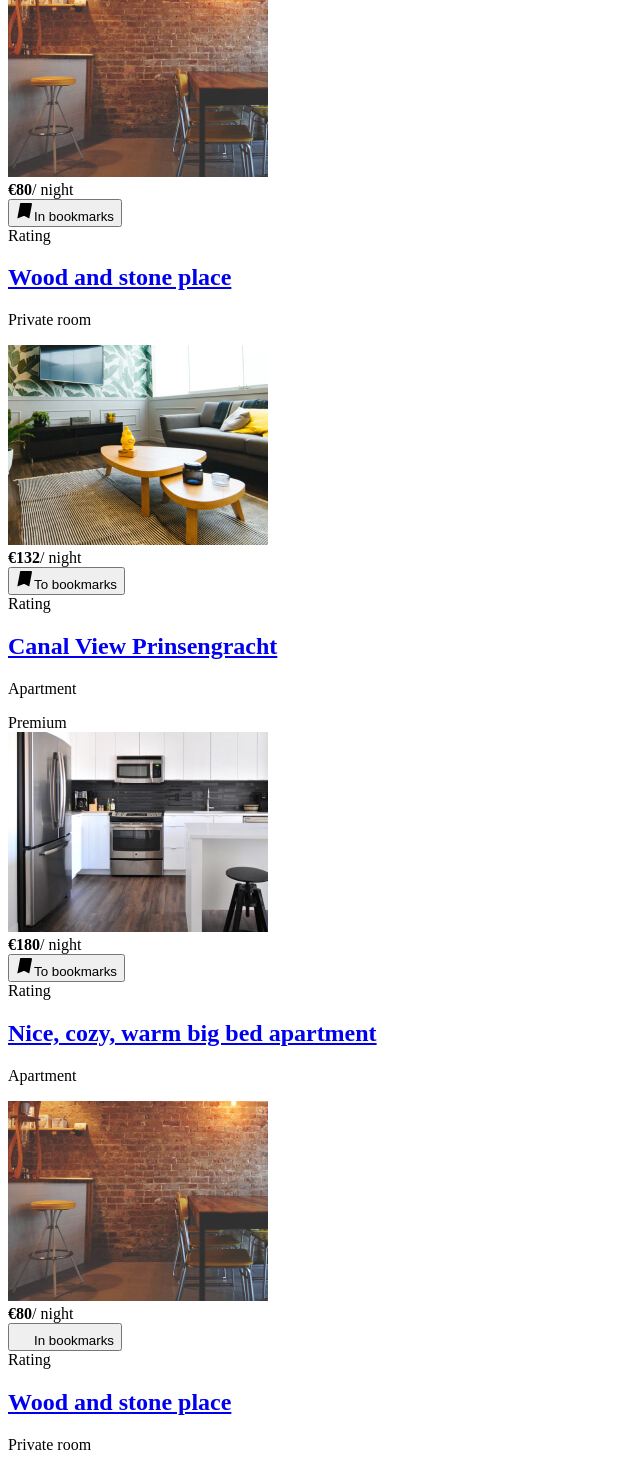
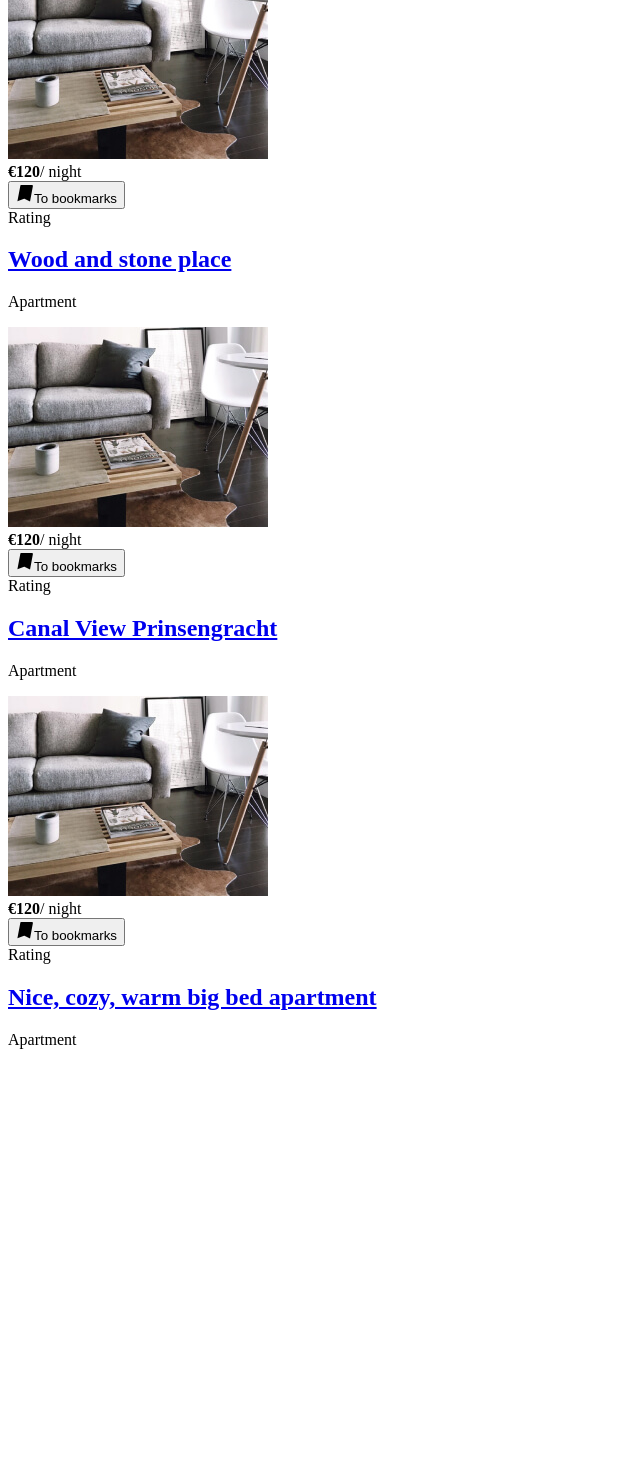
Before and after one commit to IrinaOvch/426323-six-cities-1, a React app: page / in a window 1280 px wide. Shown: the part 892-2362 px from the top of the page, without its empty margins (0-640 px from the left). After the commit the page ends 1957 px from the top, so only its background shows below. Built offline with nearby package versions, Linux system fonts and the light colour scheme; the HTML template or start-up script is replaced by a standard one.

Commit message:
Добавляет передачу и валидацию props

```diff
--- a/package.json
+++ b/package.json
@@ -26,6 +26,7 @@
     "node": "10"
   },
   "dependencies": {
+    "prop-types": "15.7.2",
     "react": "16.8.6",
     "react-dom": "16.8.6"
   }
--- a/src/components/app/app.jsx
+++ b/src/components/app/app.jsx
@@ -1,8 +1,17 @@
 import React from 'react';
+import PropTypes from 'prop-types';
 import {MainPage} from '../main-page/main-page.jsx';
 
-const App = () => {
-  return <MainPage/>;
+const App = (props) => {
+  const {rentalObjects} = props;
+
+  return <MainPage rentalObjects={rentalObjects}/>;
+};
+
+App.propTypes = {
+  rentalObjects: PropTypes.arrayOf(PropTypes.shape({
+    title: PropTypes.string.isRequired
+  })).isRequired
 };
 
 export {App};
--- a/src/components/main-page/main-page.jsx
+++ b/src/components/main-page/main-page.jsx
@@ -1,10 +1,13 @@
 import React from 'react';
+import PropTypes from 'prop-types';
 
-const MainPage = () => {
+const MainPage = (props) => {
+  const {rentalObjects} = props;
+
   return (
     <div>
       <div style={{display: `none`}}>
-        <svg xmlns="http://www.w3.org/2000/svg"><symbol id="icon-arrow-select" viewbox="0 0 7 4"><path fillRule="evenodd" clipRule="evenodd" d="M0 0l3.5 2.813L7 0v1.084L3.5 4 0 1.084V0z"></path></symbol><symbol id="icon-bookmark" viewbox="0 0 17 18"><path d="M3.993 2.185l.017-.092V2c0-.554.449-1 .99-1h10c.522 0 .957.41.997.923l-2.736 14.59-4.814-2.407-.39-.195-.408.153L1.31 16.44 3.993 2.185z"></path></symbol><symbol id="icon-star" viewbox="0 0 13 12"><path fillRule="evenodd" clipRule="evenodd" d="M6.5 9.644L10.517 12 9.451 7.56 13 4.573l-4.674-.386L6.5 0 4.673 4.187 0 4.573 3.549 7.56 2.483 12 6.5 9.644z"></path></symbol></svg>
+        <svg xmlns="http://www.w3.org/2000/svg"><symbol id="icon-arrow-select" viewBox="0 0 7 4"><path fillRule="evenodd" clipRule="evenodd" d="M0 0l3.5 2.813L7 0v1.084L3.5 4 0 1.084V0z"></path></symbol><symbol id="icon-bookmark" viewBox="0 0 17 18"><path d="M3.993 2.185l.017-.092V2c0-.554.449-1 .99-1h10c.522 0 .957.41.997.923l-2.736 14.59-4.814-2.407-.39-.195-.408.153L1.31 16.44 3.993 2.185z"></path></symbol><symbol id="icon-star" viewBox="0 0 13 12"><path fillRule="evenodd" clipRule="evenodd" d="M6.5 9.644L10.517 12 9.451 7.56 13 4.573l-4.674-.386L6.5 0 4.673 4.187 0 4.573 3.549 7.56 2.483 12 6.5 9.644z"></path></symbol></svg>
       </div>
 
       <header className="header">
@@ -88,10 +91,11 @@
                 </ul>
               </form>
               <div className="cities__places-list places__list tabs__content">
-                <article className="cities__place-card place-card">
-                  <div className="place-card__mark">
-                    <span>Premium</span>
-                  </div>
+
+
+                {
+                  rentalObjects.map((object, index) => {
+                    return <article key={index} className="cities__place-card place-card">
                       <div className="cities__image-wrapper place-card__image-wrapper">
                         <a href="#">
                           <img className="place-card__image" src="img/apartment-01.jpg" width="260" height="200" alt="Place image"/>
@@ -117,142 +121,13 @@
                           </div>
                         </div>
                         <h2 className="place-card__name">
-                      <a href="#">Beautiful &amp; luxurious apartment at great location</a>
+                          <a href="#">{object.title}</a>
                         </h2>
                         <p className="place-card__type">Apartment</p>
                       </div>
-                </article>
-
-                <article className="cities__place-card place-card">
-                  <div className="cities__image-wrapper place-card__image-wrapper">
-                    <a href="#">
-                      <img className="place-card__image" src="img/room.jpg" width="260" height="200" alt="Place image"/>
-                    </a>
-                  </div>
-                  <div className="place-card__info">
-                    <div className="place-card__price-wrapper">
-                      <div className="place-card__price">
-                        <b className="place-card__price-value">&euro;80</b>
-                        <span className="place-card__price-text">&#47;&nbsp;night</span>
-                      </div>
-                      <button className="place-card__bookmark-button place-card__bookmark-button--active button" type="button">
-                        <svg className="place-card__bookmark-icon" width="18" height="19">
-                          <use xlinkHref="#icon-bookmark"></use>
-                        </svg>
-                        <span className="visually-hidden">In bookmarks</span>
-                      </button>
-                    </div>
-                    <div className="place-card__rating rating">
-                      <div className="place-card__stars rating__stars">
-                        <span style={{width: `80%`}}></span>
-                        <span className="visually-hidden">Rating</span>
-                      </div>
-                    </div>
-                    <h2 className="place-card__name">
-                      <a href="#">Wood and stone place</a>
-                    </h2>
-                    <p className="place-card__type">Private room</p>
-                  </div>
-                </article>
-
-                <article className="cities__place-card place-card">
-                  <div className="cities__image-wrapper place-card__image-wrapper">
-                    <a href="#">
-                      <img className="place-card__image" src="img/apartment-02.jpg" width="260" height="200" alt="Place image"/>
-                    </a>
-                  </div>
-                  <div className="place-card__info">
-                    <div className="place-card__price-wrapper">
-                      <div className="place-card__price">
-                        <b className="place-card__price-value">&euro;132</b>
-                        <span className="place-card__price-text">&#47;&nbsp;night</span>
-                      </div>
-                      <button className="place-card__bookmark-button button" type="button">
-                        <svg className="place-card__bookmark-icon" width="18" height="19">
-                          <use xlinkHref="#icon-bookmark"></use>
-                        </svg>
-                        <span className="visually-hidden">To bookmarks</span>
-                      </button>
-                    </div>
-                    <div className="place-card__rating rating">
-                      <div className="place-card__stars rating__stars">
-                        <span style={{width: `80%`}}></span>
-                        <span className="visually-hidden">Rating</span>
-                      </div>
-                    </div>
-                    <h2 className="place-card__name">
-                      <a href="#">Canal View Prinsengracht</a>
-                    </h2>
-                    <p className="place-card__type">Apartment</p>
-                  </div>
-                </article>
-
-                <article className="cities__place-card place-card">
-                  <div className="place-card__mark">
-                    <span>Premium</span>
-                  </div>
-                  <div className="cities__image-wrapper place-card__image-wrapper">
-                    <a href="#">
-                      <img className="place-card__image" src="img/apartment-03.jpg" width="260" height="200" alt="Place image"/>
-                    </a>
-                  </div>
-                  <div className="place-card__info">
-                    <div className="place-card__price-wrapper">
-                      <div className="place-card__price">
-                        <b className="place-card__price-value">&euro;180</b>
-                        <span className="place-card__price-text">&#47;&nbsp;night</span>
-                      </div>
-                      <button className="place-card__bookmark-button button" type="button">
-                        <svg className="place-card__bookmark-icon" width="18" height="19">
-                          <use xlinkHref="#icon-bookmark"></use>
-                        </svg>
-                        <span className="visually-hidden">To bookmarks</span>
-                      </button>
-                    </div>
-                    <div className="place-card__rating rating">
-                      <div className="place-card__stars rating__stars">
-                        <span style={{width: `100%`}}></span>
-                        <span className="visually-hidden">Rating</span>
-                      </div>
-                    </div>
-                    <h2 className="place-card__name">
-                      <a href="#">Nice, cozy, warm big bed apartment</a>
-                    </h2>
-                    <p className="place-card__type">Apartment</p>
-                  </div>
-                </article>
-
-                <article className="cities__place-card place-card">
-                  <div className="cities__image-wrapper place-card__image-wrapper">
-                    <a href="#">
-                      <img className="place-card__image" src="img/room.jpg" width="260" height="200" alt="Place image"/>
-                    </a>
-                  </div>
-                  <div className="place-card__info">
-                    <div className="place-card__price-wrapper">
-                      <div className="place-card__price">
-                        <b className="place-card__price-value">&euro;80</b>
-                        <span className="place-card__price-text">&#47;&nbsp;night</span>
-                      </div>
-                      <button className="place-card__bookmark-button place-card__bookmark-button--active button" type="button">
-                        <svg className="place-card__bookmark-icon" width="18" height="19">
-                          <use xlinkHref="#icon-bookmark-active"></use>
-                        </svg>
-                        <span className="visually-hidden">In bookmarks</span>
-                      </button>
-                    </div>
-                    <div className="place-card__rating rating">
-                      <div className="place-card__stars rating__stars">
-                        <span style={{width: `80%`}}></span>
-                        <span className="visually-hidden">Rating</span>
-                      </div>
-                    </div>
-                    <h2 className="place-card__name">
-                      <a href="#">Wood and stone place</a>
-                    </h2>
-                    <p className="place-card__type">Private room</p>
-                  </div>
-                </article>
+                    </article>;
+                  })
+                }
               </div>
             </section>
             <div className="cities__right-section">
@@ -267,4 +142,10 @@
   );
 };
 
+MainPage.propTypes = {
+  rentalObjects: PropTypes.arrayOf(PropTypes.shape({
+    title: PropTypes.string.isRequired
+  })).isRequired
+};
+
 export {MainPage};
--- a/src/index.js
+++ b/src/index.js
@@ -2,9 +2,24 @@
 import ReactDOM from 'react-dom';
 import {App} from './components/app/app.jsx';
 
+const rentalObjects = [
+  {
+    title: `Beautiful &amp; luxurious apartment at great location`
+  },
+  {
+    title: `Wood and stone place`
+  },
+  {
+    title: `Canal View Prinsengracht`
+  },
+  {
+    title: `Nice, cozy, warm big bed apartment`
+  },
+];
+
 const init = () => {
   ReactDOM.render(
-      <App/>,
+      <App rentalObjects={rentalObjects}/>,
       document.getElementById(`root`)
   );
 };
```
Lines whose indentation alone changed are shown as unchanged.
